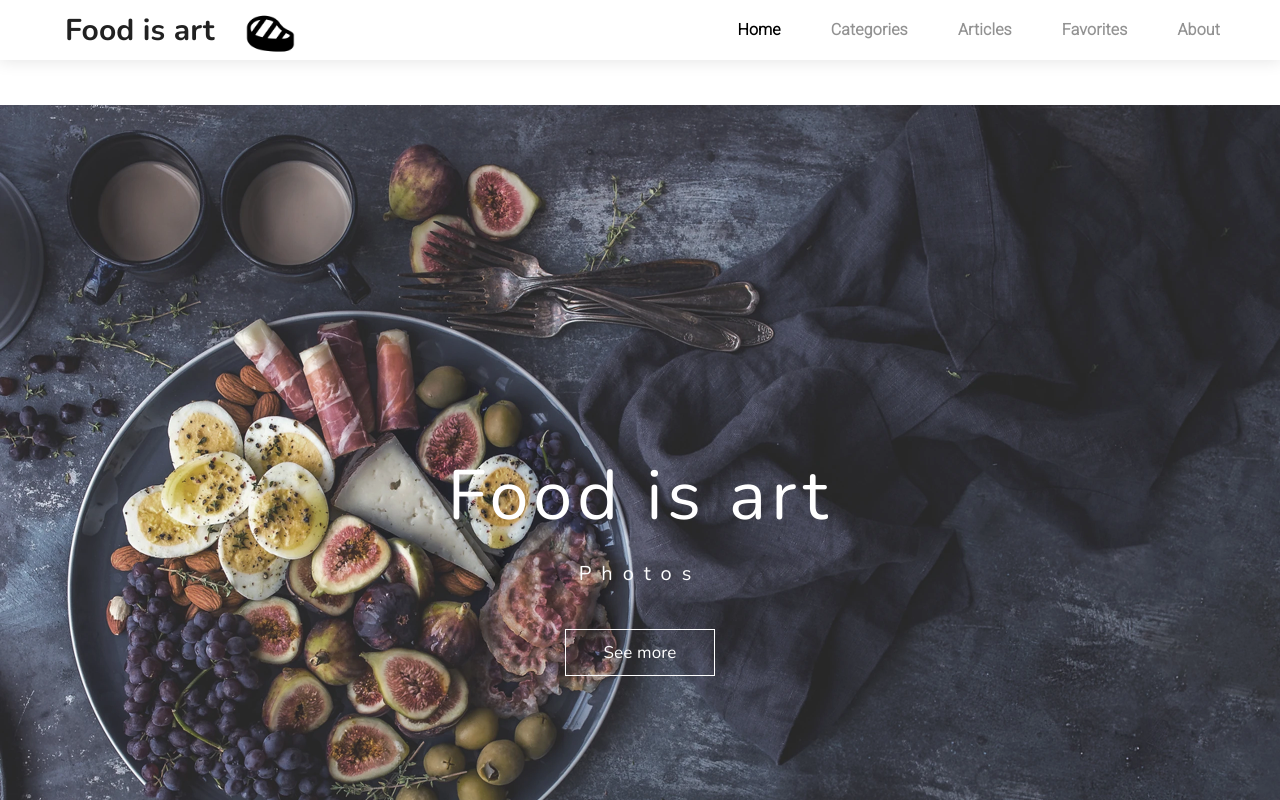
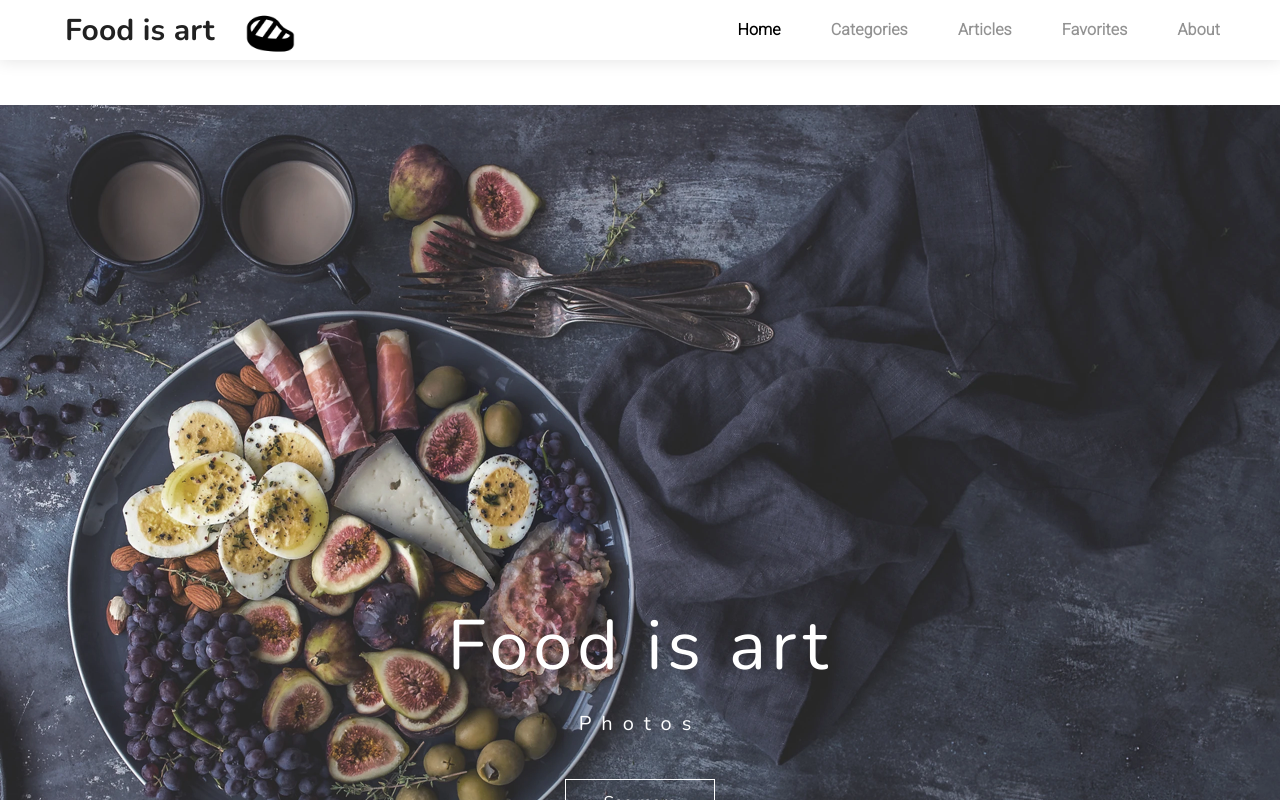
Before and after one commit to NikitOS-1/food-blog, a React (Create React App) app: page / in a window 1280 px wide. Shown: the top 800 px of the page. Built offline with nearby package versions, Linux system fonts and the light colour scheme.

Commit message:
delete carousel

```diff
--- a/package.json
+++ b/package.json
@@ -7,7 +7,6 @@
     "@emotion/styled": "^11.10.5",
     "@mui/icons-material": "^5.11.0",
     "@mui/material": "^5.11.4",
-    "@sefailyasoz/react-carousel": "^1.1.1",
     "@testing-library/jest-dom": "^5.16.5",
     "@testing-library/react": "^13.4.0",
     "@testing-library/user-event": "^13.5.0",
--- a/src/componets/Carousele/Carousele.module.scss
+++ b/src/componets/Carousele/Carousele.module.scss
@@ -0,0 +1,5 @@
+.carousele {
+    width: 500px;
+    height: 300px;
+
+}
--- a/src/componets/Carousele/Carousele.tsx
+++ b/src/componets/Carousele/Carousele.tsx
@@ -1,10 +1,8 @@
 import style from "./Carousele.module.scss";
-import { Carousel } from "@sefailyasoz/react-carousel";
-import { FaArrowLeft, FaArrowRight } from "react-icons/fa";
 
 type Props = {};
 
 const Carousele = (props: Props) => {
-  return <div>Carousele</div>;
+  return <div className={style.carousele}></div>;
 };
 export default Carousele;
--- a/src/pages/Home/Home.tsx
+++ b/src/pages/Home/Home.tsx
@@ -1,4 +1,5 @@
 import ButtonAll from "../../componets/ButtonAll/ButtonAll";
+import Carousele from "../../componets/Carousele/Carousele";
 import style from "./Home.module.scss";
 
 type Props = {};
@@ -6,6 +7,7 @@ type Props = {};
 const Home = (props: Props) => {
   return (
     <div className={style.home}>
+      <Carousele />
       <div className={style.title}>Food is art</div>
       <div className={style.about}>Photos</div>
       <ButtonAll to="/categories">See more</ButtonAll>
```
Also changed, not shown: 1 other file (tests, documents, lock files or other folders).
